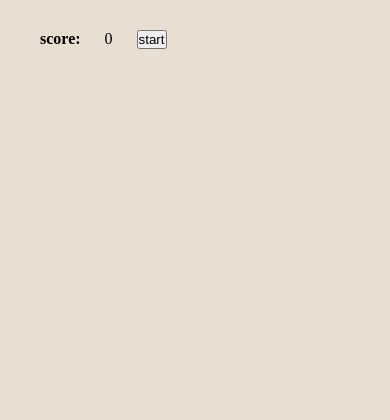
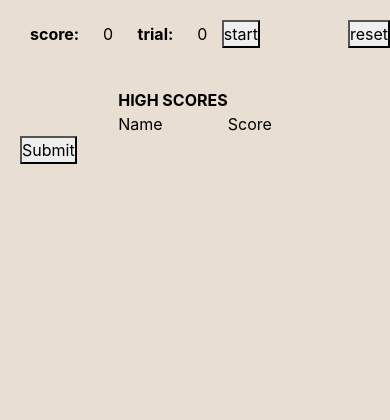
Before and after one commit to kbrowne94/4537site, a PHP site: page /assignments/1/index.html in a window 390 px wide. Shown: the top 420 px of the page. After the commit the page ends 164 px from the top, so only its background shows below. Run offline with PHP 8.4, Linux system fonts and the light colour scheme; some libraries are stand-ins or nearby versions.

Commit message:
kind of made it mobile responsive

```diff
--- a/assignments/1/index.html
+++ b/assignments/1/index.html
@@ -1,22 +1,65 @@
 <!DOCTYPE html>
 <html lang="en">
-<head>
-    <meta charset="UTF-8">
-    <meta name="viewport" content="width=device-width, initial-scale=1.0">
+  <head>
+    <meta charset="UTF-8" />
+    <meta name="viewport" content="width=device-width, initial-scale=1.0" />
     <title>Memory Game</title>
-    <link rel="stylesheet" href="styles.css">
-</head>
-<body>
+
+    <!-- bootstrap -->
+    <script
+      src="https://code.jquery.com/jquery-3.5.1.slim.min.js"
+      integrity="sha384-DfXdz2htPH0lsSSs5nCTpuj/zy4C+OGpamoFVy38MVBnE+IbbVYUew+OrCXaRkfj"
+      crossorigin="anonymous"
+    ></script>
+    <link
+      rel="stylesheet"
+      href="https://stackpath.bootstrapcdn.com/bootstrap/4.5.2/css/bootstrap.min.css"
+      integrity="sha384-JcKb8q3iqJ61gNV9KGb8thSsNjpSL0n8PARn9HuZOnIxN0hoP+VmmDGMN5t9UJ0Z"
+      crossorigin="anonymous"
+    />
+
+    <script
+      src="https://cdn.jsdelivr.net/npm/popper.js@1.16.1/dist/umd/popper.min.js"
+      integrity="sha384-9/reFTGAW83EW2RDu2S0VKaIzap3H66lZH81PoYlFhbGU+6BZp6G7niu735Sk7lN"
+      crossorigin="anonymous"
+    ></script>
+    <script
+      src="https://stackpath.bootstrapcdn.com/bootstrap/4.5.2/js/bootstrap.min.js"
+      integrity="sha384-B4gt1jrGC7Jh4AgTPSdUtOBvfO8shuf57BaghqFfPlYxofvL8/KUEfYiJOMMV+rV"
+      crossorigin="anonymous"
+    ></script>
+
+    <link rel="stylesheet" href="styles.css" />
+  </head>
+  <body>
     <div>
-        <b>score: </b><span id="score">0</span>
-        <button id="start">start</button>
+      <b>score: </b><span id="score">0</span> <b>trial: </b
+      ><span id="trial">0</span>
+      <button id="start">start</button>
+      <button class="reset" id="reset">reset</button>
     </div>
-    <div id="board">
+
+    <div class="row">
+      <div id="board" class="col-sm-6"></div>
+
+      <div id="leaderboard" class="col-sm-2">
+        <table id="highscores">
+          <th>HIGH SCORES</th>
+          <tr>
+            <td id="highscores">Name</td>
+            <td id="highscores">Score</td>
+          </tr>
+        </table>
+        <button style="text-align: center;">Submit</button>
+      </div>
     </div>
-    <section class="leaderboard">
-    </section>
+    <!-- <div id="board"></div> -->
+    <!-- <section class="leaderboard">leaderboard</section> -->
 
-    <script src="http://ajax.googleapis.com/ajax/libs/jquery/1.7.1/jquery.min.js" type="text/javascript"></script>
+    <script
+      src="https://ajax.googleapis.com/ajax/libs/jquery/1.7.1/jquery.min.js"
+      type="text/javascript"
+    ></script>
     <script src="index.js"></script>
-</body>
+  </body>
 </html>
--- a/assignments/1/index.js
+++ b/assignments/1/index.js
@@ -1,8 +1,9 @@
 let score = 0;
-let num_false_cards = 3;
+let num_false_cards = 6;
 let num_positive_cards = 9 -num_false_cards;
 let dim = 3;
 let gamestate = true;
+let trial = 0;
 
 
 // function to grab highscores for leaderboard
@@ -39,11 +40,9 @@ function setFalseCards(board, falseCardCount) {
         }
     }
 }
-// let board = draw_board(3);
-// setFalseCards(board, num_false_cards);
 
 document.getElementById("start").onclick = function () {
-    if(score > 0 && num_false_cards < dim*dim-5){
+    if(score > 0 && num_false_cards < dim*dim){
         num_false_cards+=4;
         if (dim < 7){
             dim++;
@@ -54,21 +53,34 @@ document.getElementById("start").onclick = function () {
     board = draw_board(dim);
     setFalseCards(board, num_false_cards);
     create_table(board);
+    setTimeout(function () {
+        let table = document.getElementById("MemoryGame");
+        table.classList.remove('disabled');
+    },3000)
 }
 
 function endGame() {
     alert("you lost");
 }
 
+document.getElementById('reset').onclick = function () {
+    location.reload();
+}
+
+
+
 function create_table(board) {
+    trial +=1;
+    document.getElementById('trial').innerHTML = trial;
     let total_rows = dim;
     let total_cols = dim;
     let gameBoard = document.getElementById("board");
     gameBoard.querySelectorAll('*').forEach(n => n.remove());
-    // gameBoard = newGame;
+
     let table1 = document.createElement("table");
     table1.id = "MemoryGame";
     table1.classList.add('center');
+    table1.classList.add('disabled');
     for(let r = 0; r < total_rows; r++){
         let row = document.createElement("tr");
         row.classList.add('boardrow');
--- a/assignments/1/styles.css
+++ b/assignments/1/styles.css
@@ -16,25 +16,26 @@ body {
     transform-origin: center center;
     /* text-align: center; */
     float: left;
-	width: 60%;
+	width: 100%;
 	height: 100%;
-    width: 70%;
+    width: 60%;
 
 }
 
 table {
 	margin: 0 auto;
 }
+
+
 .card{
-    height: 5rem;
-	width: 5rem;
+    height: 60px;
+	width: 14%;
 	margin: 0.2rem 0.2rem;
 	background: #141214;;
-	font-size: 0;
+	font-size: 5;
 	color: #ffffff;
 	border-radius: 5px;
 	cursor: pointer;
-	display: inline-flex;
 	justify-content: center;
 	align-items: center;
 	box-shadow: 5px 2px 20px 0 rgba(46, 61, 73, 0.5);
@@ -46,8 +47,25 @@ table {
 
 }
 
+.reset {
+	position: absolute;
+	right: 0;
+}
+
+#board {
+	margin: 10px;
+}
+
+.game {
+	display: block;
+}
+
 .hide {
 	visibility: hidden;
+}
+
+.disabled {
+	pointer-events: none;
 }
 
 #board .card.open-hit {
@@ -59,6 +77,7 @@ table {
 	backface-visibility: visible !important;
 	animation-duration: .75s;
 }
+
 
 #board .card.open-miss {
 	transform: rotateY(0);
@@ -106,3 +125,24 @@ table {
 @keyframes turn{
     100%{transform:rotate(90deg)}
 }
+
+
+.container-fluid {
+    padding: 7% 15%;
+}
+
+@media (max-width: 700px) {
+    .card{
+		height: 2rem;
+		margin: 0.1rem 0.1rem;
+	}
+
+}
+
+@media (max-width: 400px) {
+    .card{
+		height: 1rem;
+		margin: 0.1rem 0.1rem;
+	}
+
+}
```
